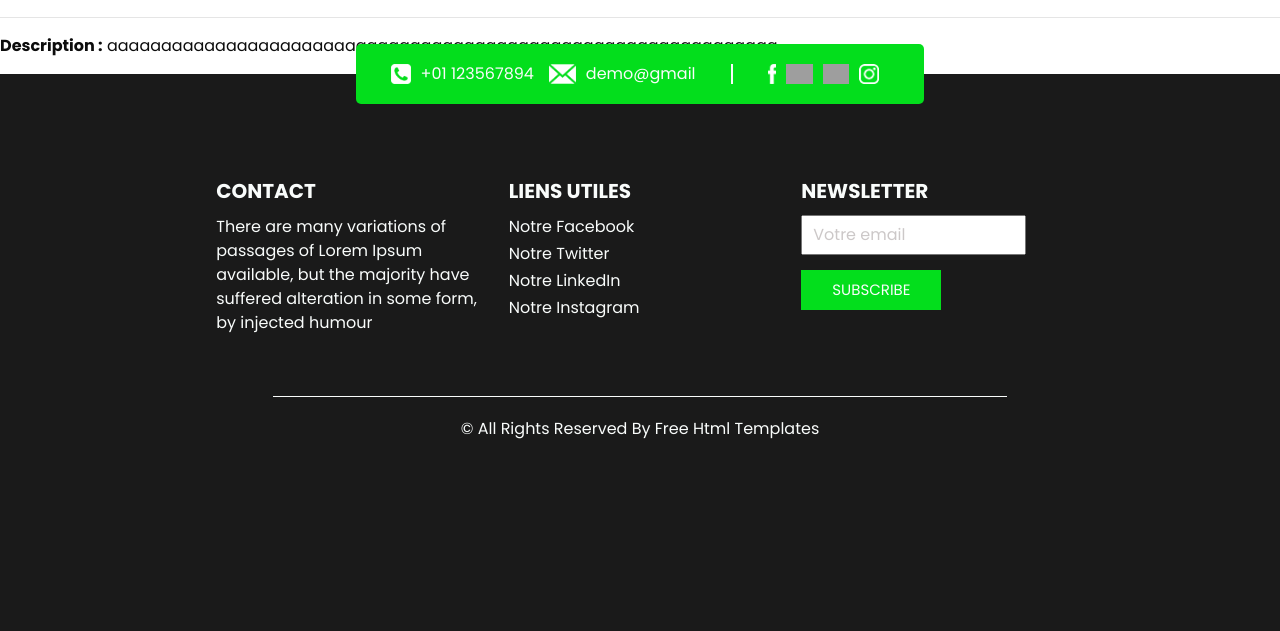
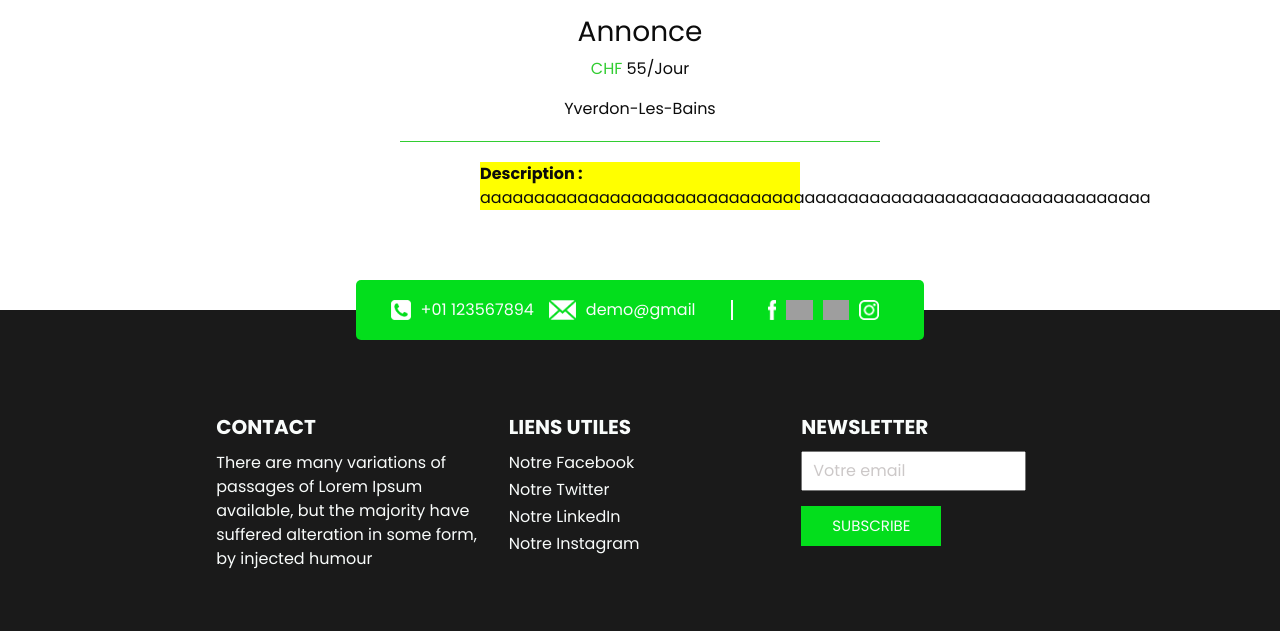
Before and after one commit to GabrielGloor/LoCar, a PHP site: page /index.php?action=offerDetails in a window 1280 px wide. Shown: the part 474-1105 px from the top of the page. Before the commit the page ends 913 px from the top, so only its background shows below. Run offline with PHP 8.4, Linux system fonts and the light colour scheme; data that the repository does not hold is empty; some libraries are stand-ins or nearby versions; grey boxes are pictures that could not be loaded.

Commit message:
Updated the style for the article details page

```diff
--- a/view/contents/css/style.css
+++ b/view/contents/css/style.css
@@ -481,5 +481,46 @@ a:focus {
 }
 
 /* end footer section*/
+.boxOffer {
+  margin: 100px 0px;
+  width: 50%;
+  margin-left: 25%;
+}
+.boxOffer .imgBox {
+  background-color: rgba(0, 0, 0, 0.1);
+  width: 100%;
+  height: 300px;
+  position: relative;
+}
+.boxOffer .imgBox img {
+  height: auto;
+  max-width: 100%;
+  position: absolute;
+  top: 0;
+  bottom: 0;
+  right: 0;
+  left: 0;
+  margin: auto;
+}
+.boxOffer .titlePriceTown {
+  margin: 20px 0px;
+  text-align: center;
+}
+.boxOffer hr {
+  width: 75%;
+  margin-left: 12.5%;
+  border-color: limegreen;
+  background-color: limegreen;
+}
+.boxOffer .infos {
+  margin-top: 20px;
+  width: 50%;
+  margin-left: 25%;
+  background-color: gray;
+}
+.boxOffer .infos p {
+  background-color: yellow;
+  width: 100%;
+}
 
 /*# sourceMappingURL=style.css.map */
--- a/view/contents/css/style.scss
+++ b/view/contents/css/style.scss
@@ -553,3 +553,51 @@ a:focus {
 }
 
 /* end footer section*/
+
+.boxOffer{
+  margin: 100px 0px;
+  width: 50%;
+  margin-left: 25%;
+
+  .imgBox{
+    background-color: rgba(0,0,0,0.1);
+    width: 100%;
+    height: 300px;
+    position: relative;
+
+    img{
+      height: auto;
+      max-width: 100%;
+      position: absolute;
+      top: 0;
+      bottom: 0;
+      right: 0;
+      left: 0;
+      margin: auto;
+    }
+  }
+
+  .titlePriceTown{
+    margin: 20px 0px;
+    text-align: center;
+  }
+
+  hr{
+    width: 75%;
+    margin-left: 12.5%;
+    border-color: limegreen;
+    background-color: limegreen;
+  }
+
+  .infos{
+    margin-top: 20px;
+    width: 50%;
+    margin-left: 25%;
+    background-color: gray;
+
+    p{
+      background-color: yellow;
+      width: 100%;
+    }
+  }
+}
```
Also changed, not shown: 1 other file.
